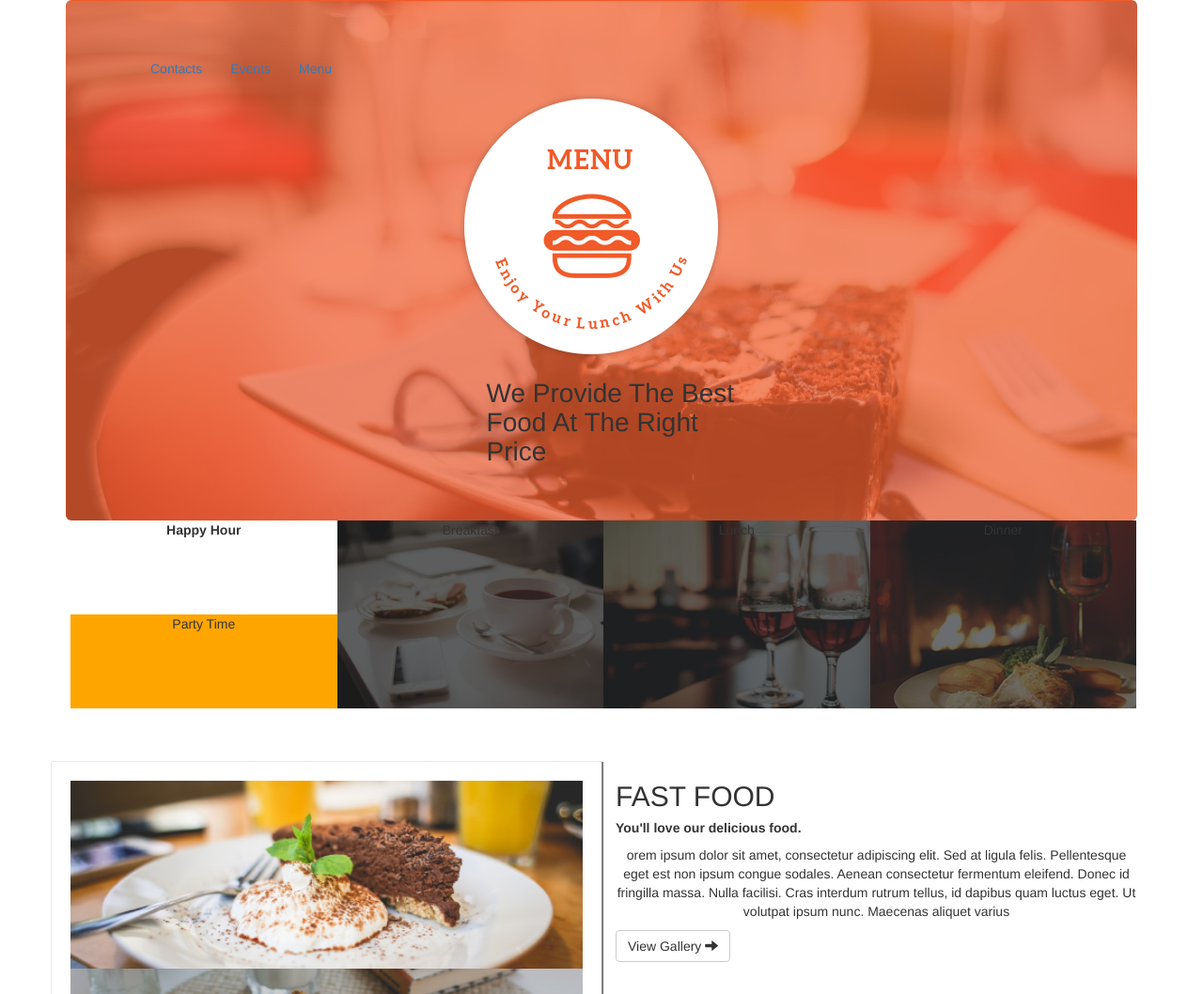
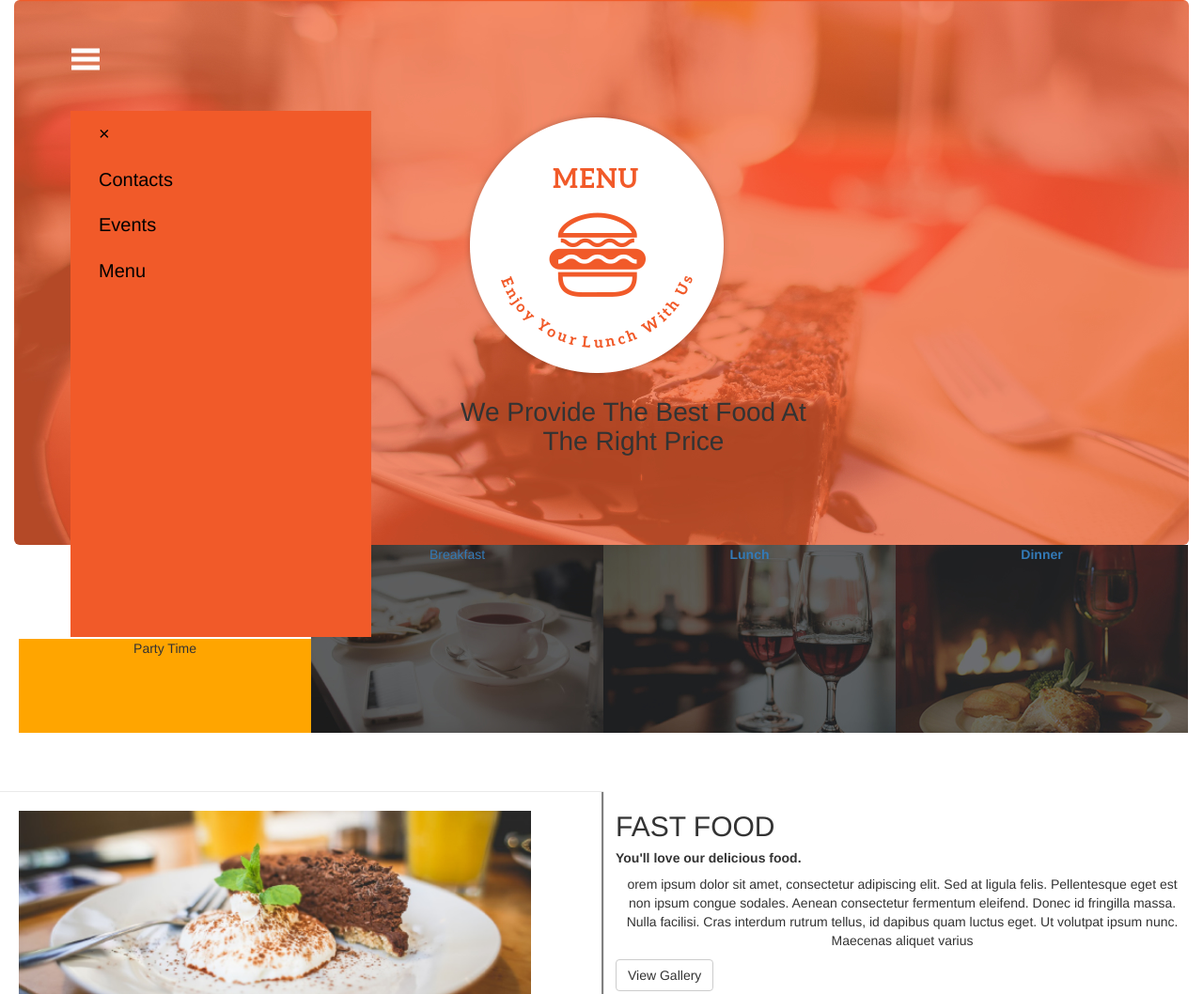
Before and after one commit to MichelAtieno/Anita-s-KItchen, a plain HTML site: page index.html in a window 1280 px wide. Shown: the top 1058 px of the page at 94% size. Drawn offline with nearby package versions, Linux system fonts and the light colour scheme.

Commit message:
Added side menu on header1, changed header1 to container-fluid,Added JS

```diff
--- a/css/styles.css
+++ b/css/styles.css
@@ -1,20 +1,22 @@
 .jumbotron >h1 {
-  font-size:28px
+  font-size:28px;
 }
 
 h1 {
-  margin-left: 38%;
-  margin-right: 33%;
+margin-left: 36%;
+margin-right: 30%;
+text-align: center;
+}
 
-}
 img {
-  margin-left: 35%;
+  margin-left: 37%;
 }
 
 h5 {
   font-weight: bold;
 }
- p{
+
+ p {
    text-align: center;
  }
 
@@ -23,6 +25,8 @@ h5 {
   background-image: url(../images/backgrounds/landing.jpg);
   margin-left: 0%;
   margin-right: 0%;
+  height: 580px;
+  margin: auto;
 
 }
 
@@ -50,7 +54,7 @@ h5 {
 }
 
 #row1 {
-  margin-top: -30px;
+  margin-top: 0px;
   margin-left: 5px;
   margin-right: 1px;
 }
@@ -58,24 +62,30 @@ h5 {
 #first {
   background-image: url(../images/foodtop/breakfast.jpg);
   height: 200px;
+  font: bold;
 }
 
 #second{
   background-image: url(../images/foodtop/lunch.jpg);
   height: 200px;
+  font-weight: bold;
 }
 
 #third {
   background-image: url(../images/foodtop/dinner.jpg);
   height: 200px;
+  font-weight: bold;
+}
+
+#split {
+  display: flex;
+  flex-direction: column;
 }
 
 #split1 {
   height: 100px;
   font-weight: bold;
-  margin-right: 20%;
-  margin-left:20%;
-  text-align: justify;
+  margin: auto;
 }
 
 #split2{
@@ -168,3 +178,27 @@ h5 {
   background-color: grey;
   font: black;
 }
+
+.side-nav {
+  height:70%;
+  width:25%;
+  position:fixed;
+  z-index:1;
+  background-color: #F15A29;
+  opacity: 1.3;
+  overflow-x: hidden;
+  transition: 0.5s;
+}
+
+.side-nav a{
+  padding: 10px 10px 10px 30px;
+  text-decoration: none;
+  font-size: 20px;
+  color: black;
+  display: block;
+  transition: 0.5s;
+}
+
+.side-nav a:hover {
+  color: #fff;
+}
--- a/index.html
+++ b/index.html
@@ -8,23 +8,30 @@
     <script src="js/scripts.js"></script>
   </head>
   <body>
-     <div class="container">
+     <div class="container-fluid">
       <div class="jumbotron" id="header">
-       <div class="navbar-header">
-         <button type="button" class="navbar-toggle collapsed" data-toggle="collapse" data-target="#bs-example-navbar-collapse-1" aria-expanded="false">
-           <span class="sr-only">Toggle navigation</span>
-           <span class="icon-bar"></span>
-            <span class="icon-bar"></span>
-             <span class="icon-bar"></span>
-           </button>
-       </div>
-       <div class="collapse navbar-collapse" id="#bs-example-navbar-collapse-1">
-            <ul class="nav navbar-nav">
-              <li class="active"><a href="#">Contacts<span class="sr-only">(current)</span></a></li>
-              <li><a href="#">Events</a></li>
-              <li><a href="#">Menu</a></li>
-            </ul>
+         <nav class="navbar">
+          <span class-"open-slide">
+            <a href="#" onclick="openSlideMenu()">
+              <svg width="40" height="40">
+                <path d="M0,5 30,5" stroke="#fff"
+                stroke-width="5"/>
+                <path d="M0,14 30,14" stroke="#fff"
+                stroke-width="5"/>
+                <path d="M0,23 30,23" stroke="#fff"
+                stroke-width="5"/>
+              </svg>
+            </a>
+          </span>
+           </nav>
+
+          <div id="side-menu" class="side-nav">
+            <a href="#" class="btn-close" onclick="closeSlideMenu()">&times;</a>
+            <a href="#">Contacts</a>
+            <a href="#">Events</a>
+            <a href="#">Menu</a>
           </div>
+
           <img src="images/logoBig.png" alt="logo of Anita's Kitchen">
         <h1>
          We Provide The Best Food At The Right Price
@@ -35,9 +42,9 @@
        <div class="row" id="split1"><p>Happy Hour</p> </div>
        <div class="row" id="split2"><p>Party Time</p> </div>
      </div>
-     <div class="col-md-3" id="first"><p>Breakfast</p></div>
-     <div class="col-md-3" id="second"><p>Lunch</p></div>
-     <div class="col-md-3" id="third"><p>Dinner</p></div>
+     <div class="col-md-3" id="first"><p><a href="#">Breakfast</a></p></div>
+     <div class="col-md-3" id="second"><p><a href="#">Lunch</p></a></div>
+     <div class="col-md-3" id="third"><p><a href="#">Dinner</p></a></div>
   </div>
 
         <div class="row" id="header2">
@@ -55,7 +62,9 @@
          <p>
            orem ipsum dolor sit amet, consectetur adipiscing elit. Sed at ligula felis. Pellentesque eget est non ipsum congue sodales. Aenean consectetur fermentum eleifend. Donec id fringilla massa. Nulla facilisi. Cras interdum rutrum tellus, id dapibus quam luctus eget. Ut volutpat ipsum nunc. Maecenas aliquet varius
          </p>
-           <button class="btn btn-default" "btn-lg"> View Gallery <span class="glyphicon glyphicon-arrow-right"></span> </button>
+         <button class="btn btn-default hotel">
+         View Gallery
+       </button
      </div>
    </div>
 
@@ -67,7 +76,6 @@
         diam in euismod. Vivamus iaculis lacus at elit sollicitudin, vel porta eros interdum. Donec ut congue justo, at pharetra erat. Interdum et malesuada fames ac ante ipsum primis in faucibus. Fusce tincidunt eros id sodales ultricies. Nullam et eleifend dolor. Sed hendrerit ex quis feugiat euismod. Mauris luctus non libero a ornare.
         Donec semper accumsan dui id cursus.
       </p>
-      <button class="btn btn-default" "btn-lg">View Gallery <span class="glyphicon glyphicon-arrow-right"></span></button>
     </div>
     <div class="col-md-6">
        <div class="row" id="thick1">
@@ -105,11 +113,9 @@
       </div>
        <div class="col-md-6">
            <h4>Our Happy Customers</h4>
-           <span class="glyphicon glyphicon-chevron-left"></span>
            <img class="img-responsive"src="images/customers/p1.png" alt="Customer">
            <img class="img-responsive"src="images/customers/p2.png" alt="Customer">
            <img class="img-responsive"src="images/customers/p3.png" alt="Customer">
-           <span class="glyphicon glyphicon-chevron-right"></span>
        </div>
        <hr>
        <div class="col-md-6">
--- a/js/scripts.js
+++ b/js/scripts.js
@@ -0,0 +1,9 @@
+function openSlideMenu(){
+  document.getElementById('side-menu').style.width='250px';
+  document.getElementById('main').style.marginLeft='250px';
+}
+
+function closeSlideMenu(){
+  document.getElementById('side-menu').style.width='0';
+  document.getElementById('main').style.marginLeft='0';
+}
```
